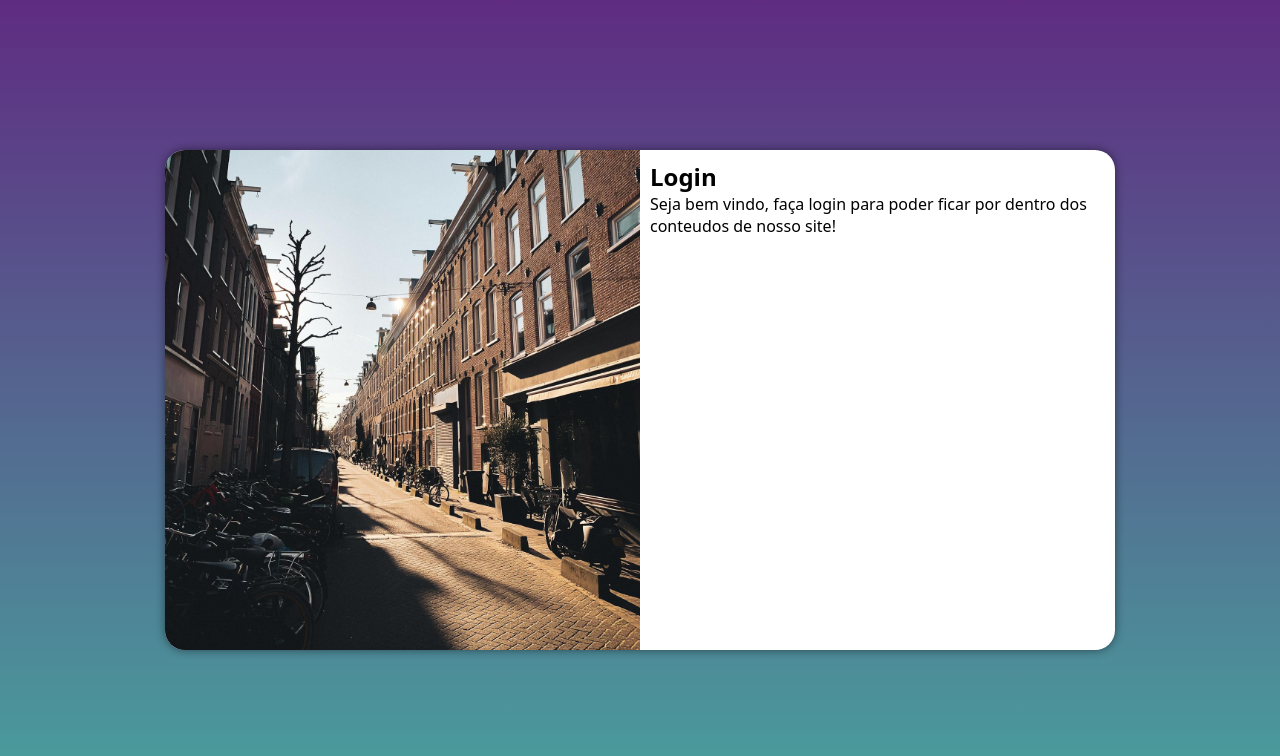
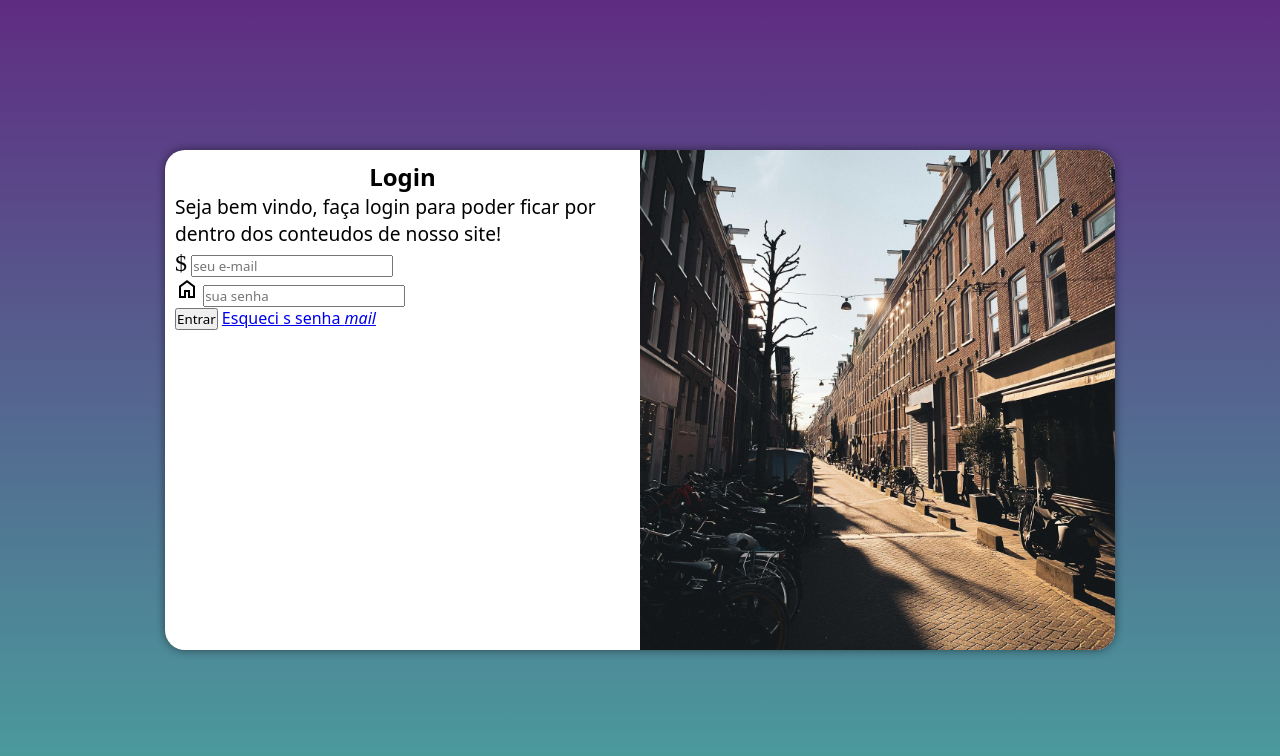
Before and after one commit to DanielPerote/projeto-login, a plain HTML site: page index.html in a window 1280 px wide. Drawn offline with nearby package versions, Linux system fonts and the light colour scheme.

Commit message:
quase formulario

```diff
--- a/estilos/media-query.css
+++ b/estilos/media-query.css
@@ -25,13 +25,16 @@
         width: 950px;
     }
     section#login > div#img{
+        float: right;
+        width: 50%;
+        height: 100%;
+    }
+    section#login > div#form{
         float: left;
         width: 50%;
         height: 100%;
     }
-    section#login > div#form{
-        float: right;
-        width: 50%;
-        height: 100%;
+    div#form > p{
+        font-size: 1.2em;
     }
 }
--- a/estilos/style.css
+++ b/estilos/style.css
@@ -47,3 +47,10 @@ div#img{
     display: block;
     padding: 10px;
 }
+div#form > h1{
+    text-align: center;
+    font-size:1.5em;
+}
+div#form > p{
+    font-size: 0.8em;
+}
--- a/index.html
+++ b/index.html
@@ -4,6 +4,7 @@
     <meta charset="UTF-8">
     <meta name="viewport" content="width=device-width, initial-scale=1.0">
     <title>Login</title>
+    <link rel="stylesheet" href="https://fonts.googleapis.com/css2?family=Material+Symbols+Outlined:opsz,wght,FILL,GRAD@20..48,100..700,0..1,-50..200&icon_names=home" />
     <link rel="stylesheet" href="estilos/style.css">
     <link rel="stylesheet" href="estilos/media-query.css">
 </head>
@@ -16,7 +17,26 @@
             <div id="form">
                 <h1>Login</h1>
                 <P>Seja bem vindo, faça login para poder ficar por dentro dos conteudos de nosso site!</P>
-                <form action="login.php" method="post"></form>
+                <form action="login.php" method="post" autocomplete="on">
+                    <div class="campo">
+                        <span class="material-symbols-outlined">
+                            $
+                            </span>
+                        <input type="email" name="email" id="iemail" placeholder="seu e-mail" autocomplete="email" required maxlength="30">
+                        <label for="iemail"></label>
+                    </div>
+                    <div class="campo">
+                        <span class="material-symbols-outlined">
+                            home
+                            </span>
+                        <input type="password" name="senha" id="isenha" placeholder="sua senha" autocomplete="current-password"required minlength="8" maxlength="20">
+                        <label for="isenha"></label>
+                    </div>
+                    <input type="submit" value="Entrar">
+                    <a href="Esqueci.html">
+                        Esqueci s senha <i class="material-icons">mail</i>
+                    </a>
+                </form>
             </div>
         </section>
     </main>
```
